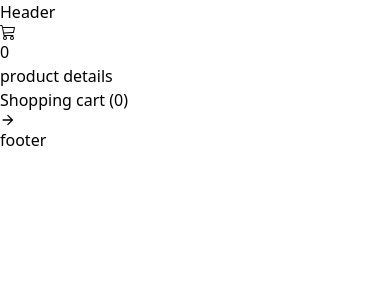
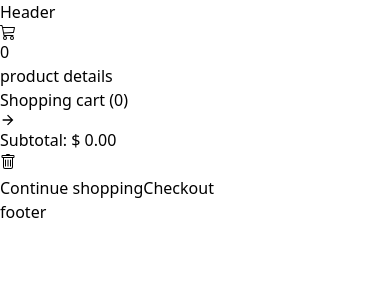
Before and after one commit to kjittiwan/e-commerce, a React (Vite) app: page /product/1 in a window 390 px wide. Shown: the top 300 px of the page. Built offline with nearby package versions, Linux system fonts and the light colour scheme; no server answers.

Commit message:
Additional sidebar features and responsiveness

```diff
--- a/src/components/Header.tsx
+++ b/src/components/Header.tsx
@@ -2,12 +2,16 @@ import { useContext } from "react";
 import { SidebarContext } from "../contexts/SidebarContext";
 import { BsCart3 } from 'react-icons/bs'
 import { CartContext } from "../contexts/CartContext";
+import { Link } from "../../node_modules/react-router-dom/dist/index";
 function Header() {
   const { isOpen, setIsOpen, handleClose } = useContext(SidebarContext)
   const { cartAmount } = useContext(CartContext)
   return (
     <div className=" flex justify-between items-center px-6 py-6 border-b drop-shadow-lg">
-      <div>Header</div>
+      <Link to={'/'}>
+        <div>Header</div>
+      </Link>
+
       <div>
         <div onClick={() => setIsOpen(true)} className='text-4xl relative'>
           <BsCart3 />
--- a/src/components/Sidebar.tsx
+++ b/src/components/Sidebar.tsx
@@ -1,24 +1,40 @@
 import { useContext } from "react";
 import { SidebarContext } from "../contexts/SidebarContext";
 import { IoMdArrowForward } from "react-icons/io"
+import { BsTrash } from 'react-icons/bs'
 import { CartContext } from "../contexts/CartContext";
+import { Link } from "../../node_modules/react-router-dom/dist/index";
 import CartItem from "./CartItem";
 function Sidebar() {
   const { isOpen, setIsOpen, handleClose } = useContext(SidebarContext)
-  const { cart, cartAmount } = useContext(CartContext)
+  const { cart, cartAmount, total, clearCart } = useContext(CartContext)
   return (
-    <div className={`${isOpen ? 'right-0' : '-right-full'} w-full h-full bg-white fixed top-0 shadow-2xl md:max-w-[35vw] xl:max-w-[30vw] transition-all duration-300 z-20 px-4 lg:px-[35px] overflow-scroll`}>
-      <div className="flex justify-between pt-4 pb-4 border-b">
-        <div className="font-semibold">Shopping cart (<span className="">{cartAmount}</span>)</div>
+    <div className={`${isOpen ? 'right-0' : '-right-full'} w-[100vw] h-[100vh] bg-white fixed top-0 shadow-2xl md:max-w-[35vw] xl:max-w-[30vw] transition-all duration-300 z-20 px-4 lg:px-[35px] flex flex-col`}>
+      <div className="flex justify-between py-4 border-b">
+        <div className="font-semibold uppercase">Shopping cart (<span className="">{cartAmount}</span>)</div>
         <div onClick={handleClose}  className='text-2xl font-light cursor-pointer hover:scale-125 transition active:translate-y-1 '>
         <IoMdArrowForward/>
         </div>
       </div>
-      <div className="w-full h-full">
+      <div className="w-full flex flex-col overflow-y-auto overflow-x-hidden gap-y-2 h-[65%] border-b">
         {cart.map((product) => {
           return < CartItem product={product} />
         })}
       </div>
+      <div className="flex flex-col gap-y-3 flex-1 justify-center ">
+        <div className="flex justify-between w-full items-center">
+          <div className="font-semibold uppercase">
+            Subtotal: <span className=" ml-2">$ {parseFloat(total).toFixed(2)}</span>
+          </div>
+          <button onClick={clearCart} className="h-[36px] w-[36px] flex items-center justify-center text-xl text-white bg-red-500">
+            <BsTrash />
+          </button>
+        </div>
+        <Link to={'/'} className='bg-gray-300 py-3 rounded-sm flex justify-center items-center font-semibold text-lg'>Continue shopping</Link>
+        <Link to={'/'} className='bg-black text-white py-3 rounded-sm flex justify-center items-center font-semibold text-lg'>Checkout</Link>
+
+      </div>
+
     </div>
   );
 }
--- a/src/contexts/CartContext.tsx
+++ b/src/contexts/CartContext.tsx
@@ -7,8 +7,10 @@ export const CartContext = createContext();
 const CartProvider = ({ children } : CartProviderProps) => {
   const [cart, setCart] = useState([])
   const [cartAmount, setCartAmount] = useState(0)
+  const [total, setTotal] = useState(0)
   useEffect(() => {
     getCartAmount()
+    getTotal()
   },[cart])
   const addToCart = (product, id) => {
     const cartItem = cart.find((item) => {
@@ -59,8 +61,17 @@ const CartProvider = ({ children } : CartProviderProps) => {
     },0)
     setCartAmount(currentAmount)
   }
+  const getTotal = () => {
+    const currentTotal = cart.reduce((accumulator, currentItem) => {
+      return accumulator + (currentItem.price * currentItem.amount)
+    }, 0)
+    setTotal(currentTotal)
+  }
+  const clearCart = () => {
+    setCart([])
+  }
   return (
-    <CartContext.Provider value={{cart, cartAmount, addToCart, removeFromCart, decreaseAmount}}>{ children }</CartContext.Provider>
+    <CartContext.Provider value={{cart, cartAmount, total, addToCart, removeFromCart, decreaseAmount, clearCart}}>{ children }</CartContext.Provider>
   )
 }
 
```
